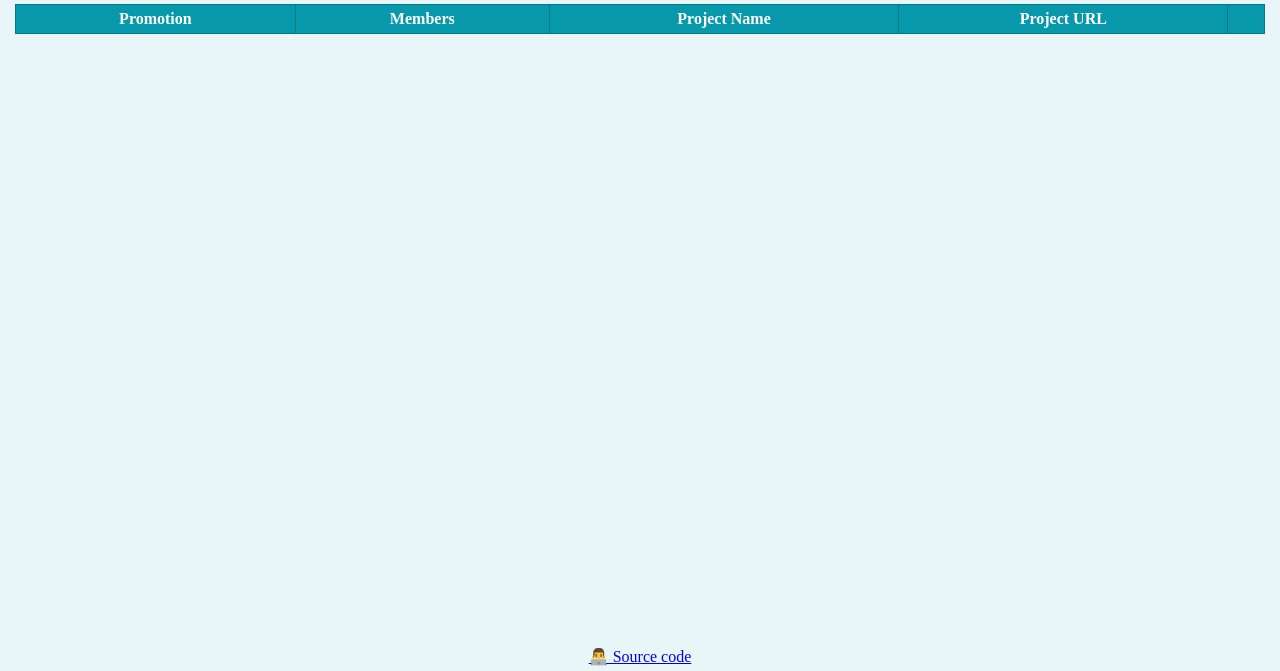
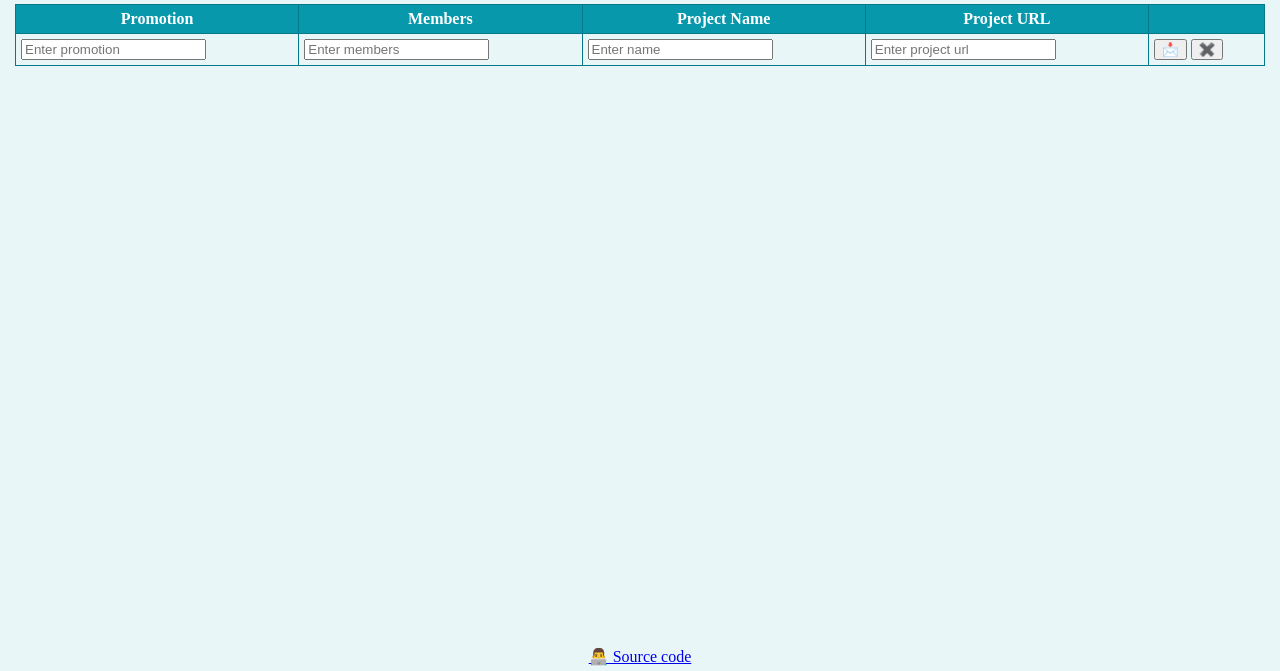
Before and after one commit to Alle024gg/teams-networking, a website built with webpack: page src/index.html in a window 1280 px wide. Shown: the part 129-800 px from the top of the page. Built offline with nearby package versions, Linux system fonts and the light colour scheme; files whose address does not match are found by name.

Commit message:
create static form to create team

```diff
--- a/src/index.html
+++ b/src/index.html
@@ -18,6 +18,7 @@
       </div>
     </header>
     <section>
+      <form action="secretary.html" method="get">
         <table id="teamsTable" border="1">
           <thead>
             <tr>
@@ -29,8 +30,28 @@
             </tr>
           </thead>
           <tbody></tbody>
-        <tfoot></tfoot>
+          <tfoot>
+            <tr>
+              <td>
+                <input type="text" name="promotion" id="promotion" placeholder="Enter promotion" required />
+              </td>
+              <td>
+                <input type="text" name="members" id="members" placeholder="Enter members" required />
+              </td>
+              <td>
+                <input type="text" name="name" id="name" placeholder="Enter name" required />
+              </td>
+              <td>
+                <input type="text" name="url" id="url" placeholder="Enter project url" required />
+              </td>
+              <td>
+                <button type="submit">📩</button>
+                <button type="reset">✖️</button>
+              </td>
+            </tr>
+          </tfoot>
         </table>
+      </form>
     </section>
     <footer>
       <a href="https://github.com/nmatei/teams-networking" target="_blank">👨‍💻 Source code</a>
```
Lines whose indentation alone changed are shown as unchanged.
